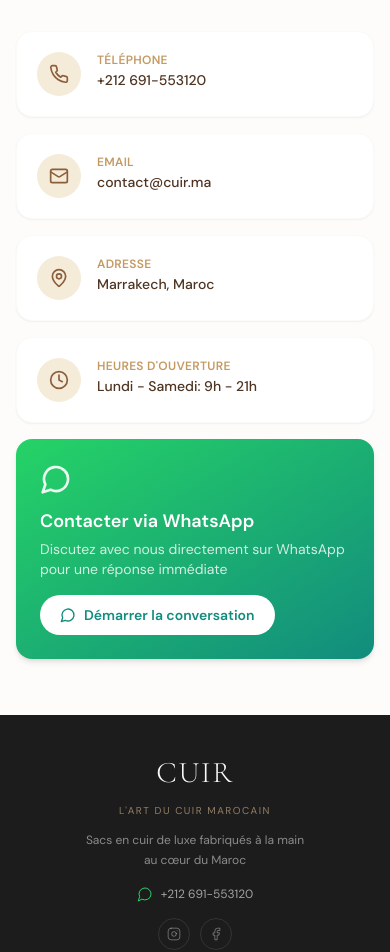
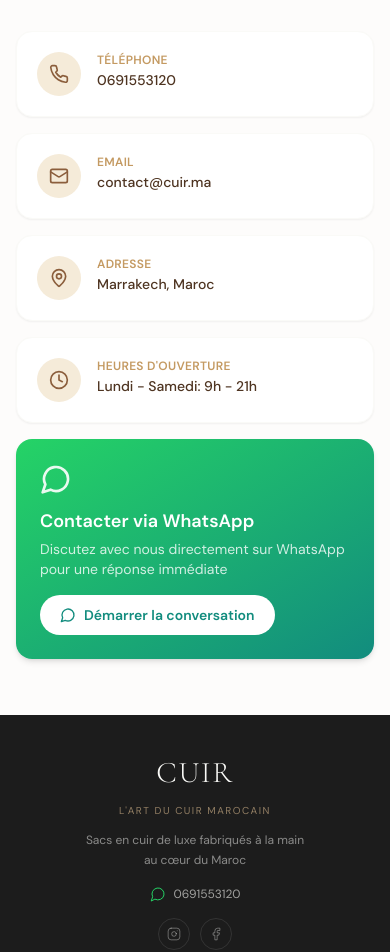
Before and after one commit to simohmd10/cuir, a React (Vite) app: page /contact in a window 390 px wide. Shown: the part 990-1942 px from the top of the page. Built offline with nearby package versions, Linux system fonts and the light colour scheme; no server answers; a web font is replaced by a local one.

Commit message:
Update all store phone references to 0691553120

```diff
--- a/src/components/WhatsAppButton.tsx
+++ b/src/components/WhatsAppButton.tsx
@@ -2,7 +2,7 @@ import { useEffect, useState } from 'react';
 import { MessageCircle } from 'lucide-react';
 import { useLanguage } from '../context/LanguageContext';
 
-const WHATSAPP_NUMBER = '212600000000';
+const WHATSAPP_NUMBER = '212691553120';
 const WA_GREEN = '#25D366';
 
 const MESSAGES: Record<'ar' | 'fr', string> = {
--- a/src/components/layout/Footer.tsx
+++ b/src/components/layout/Footer.tsx
@@ -138,7 +138,7 @@ export default function Footer() {
                 className="w-4 h-4 text-[#25D366] flex-shrink-0"
                 strokeWidth={1.5}
               />
-              <span dir="ltr">+212 691-553120</span>
+              <span dir="ltr">0691553120</span>
             </a>
 
             {/* Social icons */}
--- a/src/pages/Contact.tsx
+++ b/src/pages/Contact.tsx
@@ -120,8 +120,8 @@ export default function Contact() {
     {
       icon: <Phone className="w-5 h-5 text-leather-500" />,
       label: lang === 'ar' ? 'الهاتف' : 'Téléphone',
-      value: '+212 691-553120',
-      href: 'tel:+212691553120',
+      value: '0691553120',
+      href: 'tel:0691553120',
     },
     {
       icon: <Mail className="w-5 h-5 text-leather-500" />,
--- a/src/pages/OrderStatus.tsx
+++ b/src/pages/OrderStatus.tsx
@@ -406,7 +406,7 @@ export default function OrderStatus() {
                     : 'Besoin d\'aide concernant votre commande ?'}
                 </p>
                 <a
-                  href={`https://wa.me/2126691553120?text=${encodeURIComponent(
+                  href={`https://wa.me/212691553120?text=${encodeURIComponent(
                     lang === 'ar'
                       ? `مرحباً، أريد الاستفسار عن طلبي رقم: ${order.order_ref}`
                       : `Bonjour, je souhaite me renseigner sur ma commande : ${order.order_ref}`
--- a/src/pages/admin/Settings.tsx
+++ b/src/pages/admin/Settings.tsx
@@ -186,7 +186,7 @@ const Settings: React.FC = () => {
                 <input
                   {...register('whatsapp_number')}
                   className={inputClass(!!errors.whatsapp_number)}
-                  placeholder="+212600000000"
+                  placeholder="+212691553120"
                   dir="ltr"
                 />
               </Field>
@@ -213,7 +213,7 @@ const Settings: React.FC = () => {
                 <input
                   {...register('store_phone')}
                   className={inputClass(!!errors.store_phone)}
-                  placeholder="+212522000000"
+                  placeholder="0691553120"
                   dir="ltr"
                 />
               </Field>
```
Also changed, not shown: 1 other file (tests, documents, lock files or other folders).
